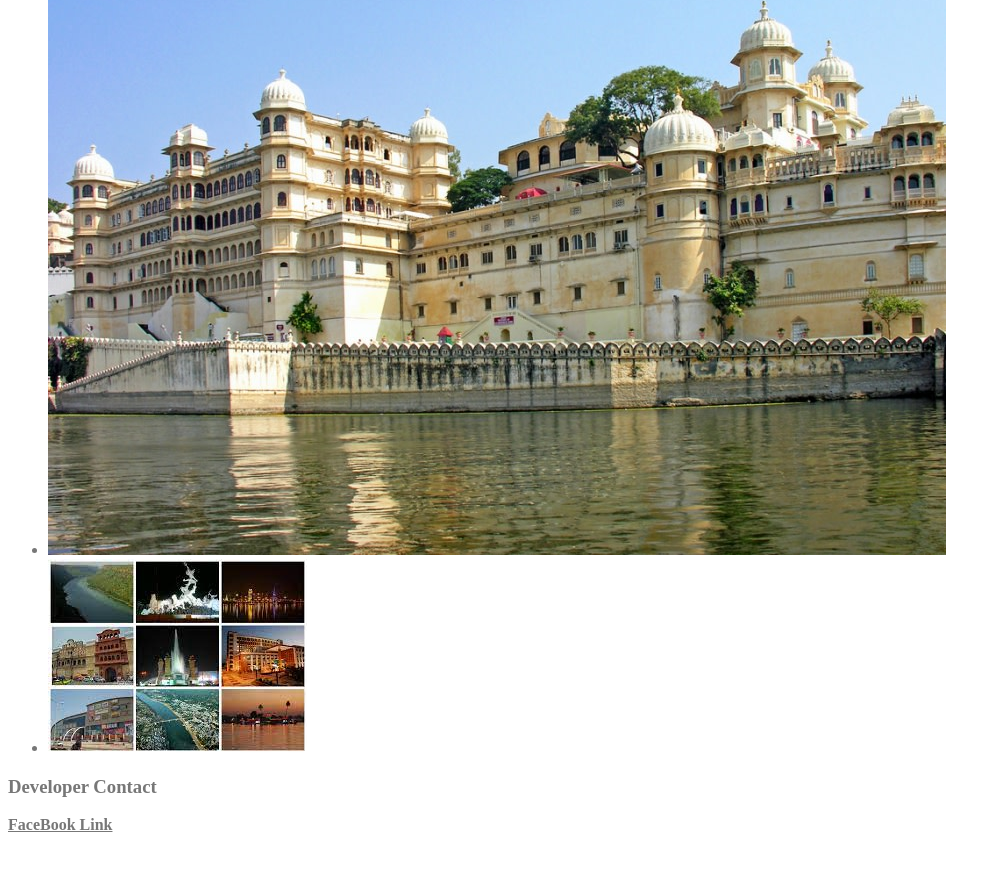
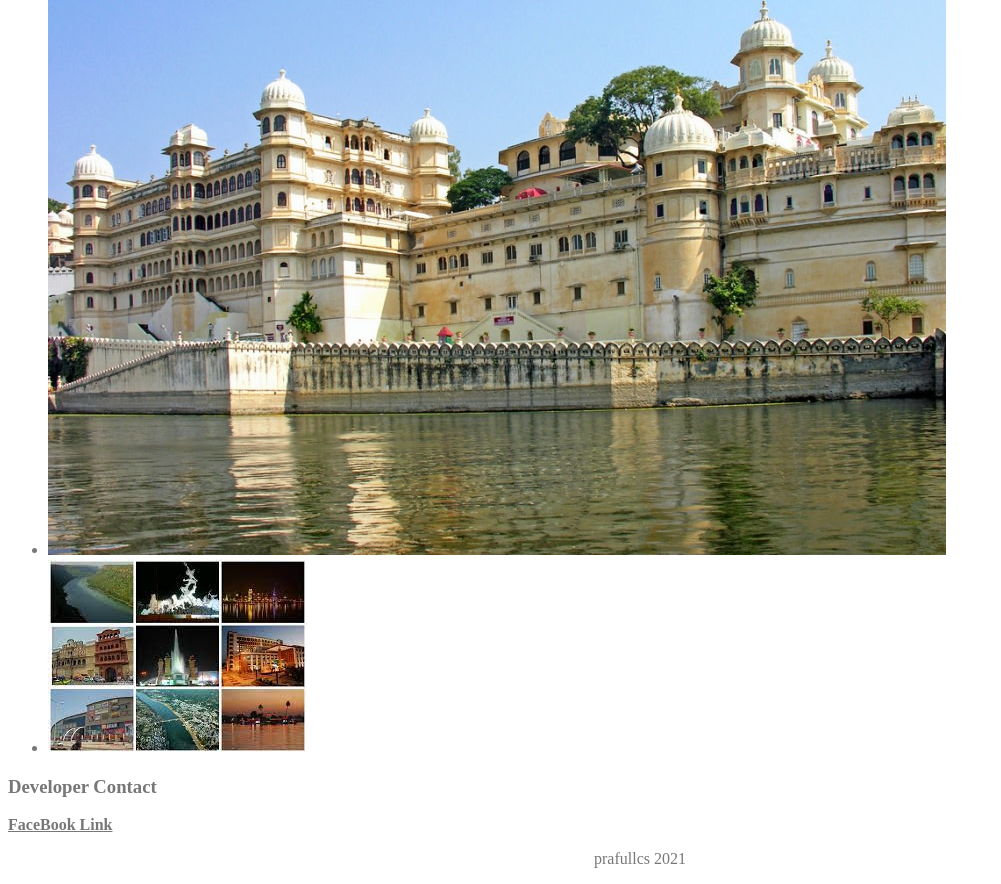
Before and after one commit to prafullcs/tourtorajasthan, a plain HTML site: page index.html in a window 1280 px wide. Shown: the part 1761-2645 px from the top of the page, without its empty margins (0-1001 px from the left). Before the commit the page ends 2611 px from the top, so only its background shows below. Drawn offline with Linux system fonts and the light colour scheme.

Commit message:
Update index.html

```diff
--- a/index.html
+++ b/index.html
@@ -129,6 +129,7 @@
              </footer>
              <h3> Developer Contact</h3>
              <p><b><a href="https://www.facebook.com/prafullchandra.singh.5" target="">FaceBook Link </a></b></p>
+    <center><p> prafullcs 2021</p></center>
 
 
     </body>
```
